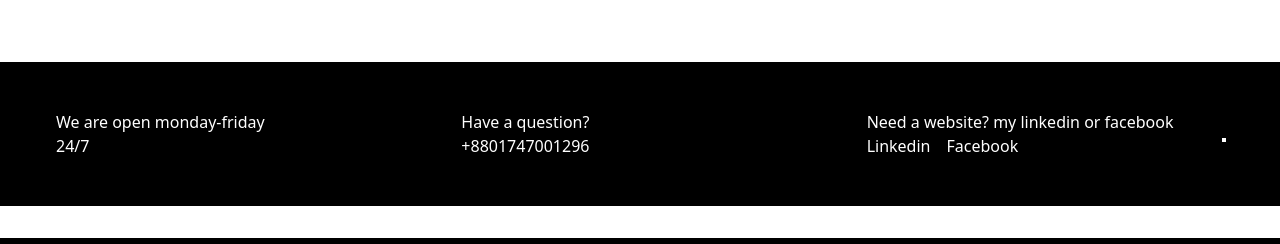
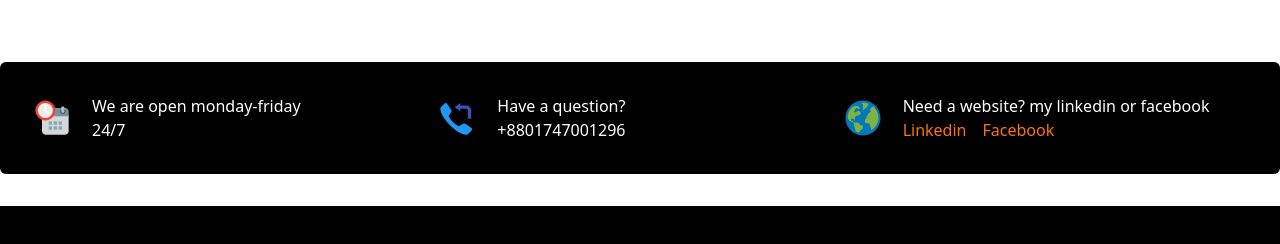
Before and after one commit to romjanali1/car_service, a React (Vite) app: page / in a window 1280 px wide. Shown: the part 2414-2658 px from the top of the page. Built offline with nearby package versions, Linux system fonts and the light colour scheme.

Commit message:
work time edit

```diff
--- a/package.json
+++ b/package.json
@@ -14,6 +14,7 @@
     "match-sorter": "^6.3.1",
     "react": "^18.2.0",
     "react-dom": "^18.2.0",
+    "react-icons": "^4.11.0",
     "react-router-dom": "^6.16.0",
     "sort-by": "^1.2.0"
   },
--- a/src/Pages/Home/WorkTime/WorkTime.jsx
+++ b/src/Pages/Home/WorkTime/WorkTime.jsx
@@ -1,25 +1,32 @@
+import { FcOvertime, FcCallback, FcGlobe } from "react-icons/fc";
 const WorkTime = () => {
   return (
-    <div className="grid grid-cols-1 lg:grid-cols-3 justify-center bg-black text-white py-8 px-8 my-8">
-      <div className="stat">
-        <div>We are open monday-friday</div>
-        <div>24/7</div>
+    <div className="grid grid-cols-1 lg:grid-cols-3 rounded-md justify-center bg-black text-white py-8 px-8 my-8">
+      <div className="flex items-center">
+      <div className="pr-5">
+          <h1><FcOvertime size={40}/></h1>
+        </div>
+        <div>
+        <p>We are open monday-friday</p>
+        <p>24/7</p>
+        </div>
       </div>
 
-      <div className="stat">
-        <div>Have a question?</div>
-        <div>+8801747001296</div>
+      <div className="flex items-center">
+        <div className="pr-5"><h1><FcCallback size={40}/></h1></div>
+        <div>
+        <p>Have a question?</p>
+        <p>+8801747001296</p>
+        </div>
       </div>
-
-      <div className="stat">
-        <div className="stat-figure">
-          <div className="avatar online">
-          </div>
+      <div className="flex items-center">
+        <div className="pr-5"><h1><FcGlobe size={40}/></h1></div>
+        <div>
+        <p>Need a website? my linkedin or facebook</p>
+        <div className="flex space-x-4 text-orange-500">
+          <a href="https://www.linkedin.com/in/romjan-ali-b3b11627a/" target="_blank" rel="noopener noreferrer">Linkedin</a>
+          <a href="https://www.facebook.com/mnhRomjanAli" target="_blank" rel="noopener noreferrer">Facebook</a>
         </div>
-        <div>Need a website? my linkedin or facebook</div>
-        <div className="flex space-x-4">
-          <a href="https://www.linkedin.com/in/romjan-ali-b3b11627a/">Linkedin</a>
-          <a href="https://www.facebook.com/mnhRomjanAli">Facebook</a>
         </div>
       </div>
     </div>
```
Also changed, not shown: 1 other file (tests, documents, lock files or other folders).
